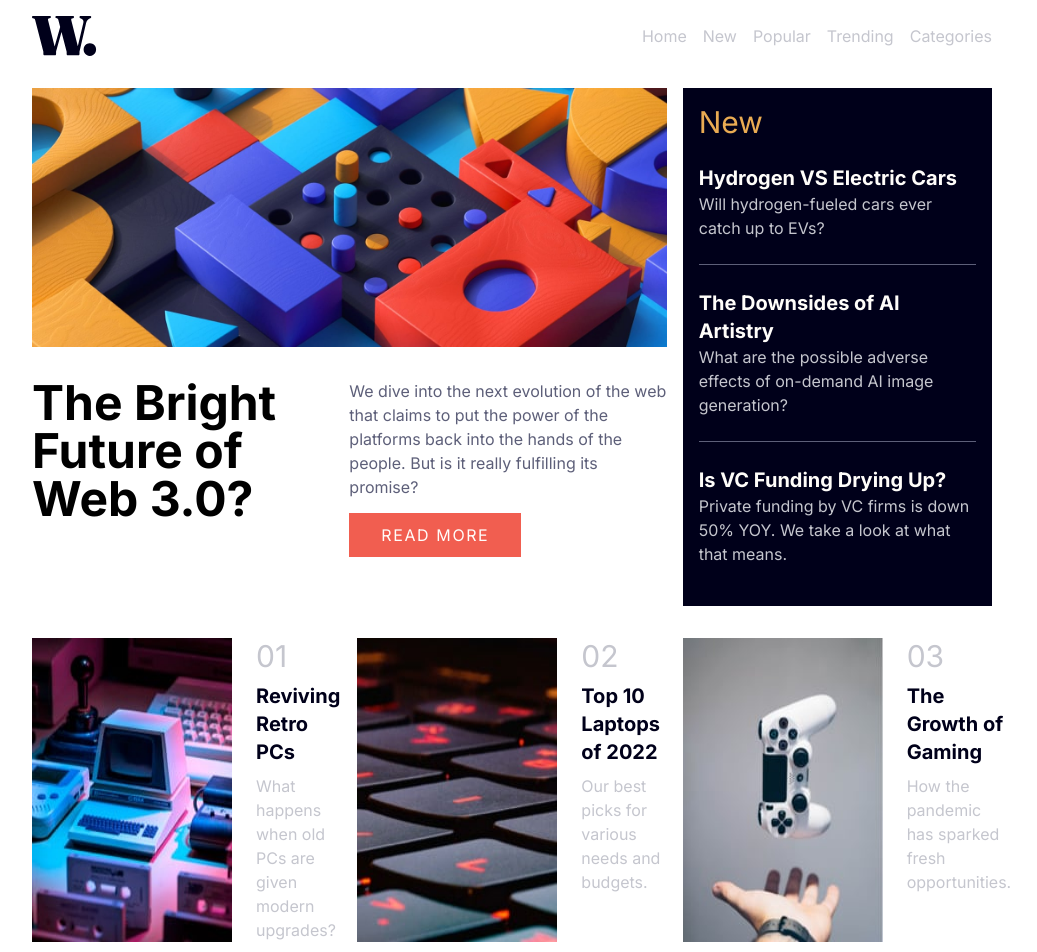
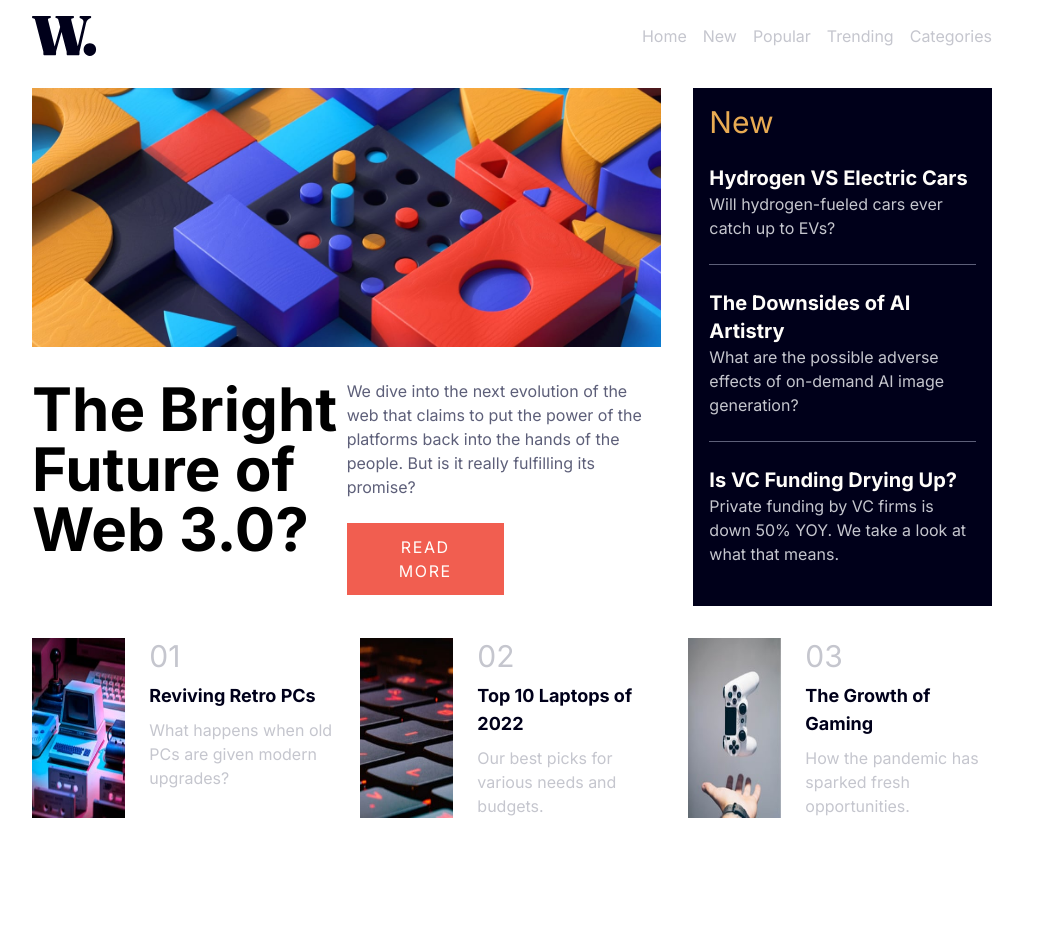
Before and after one commit to vitaovich/frontend-news-homepage, a Next.js app: page / in a window 1280 px wide. Shown: the top 952 px of the page, without its empty margins (128-1165 px from the left). After the commit the page ends 834 px from the top, so only its background shows below. Built offline with nearby package versions, Linux system fonts and the light colour scheme.

Commit message:
styling fixes

```diff
--- a/components/heroContainer.tsx
+++ b/components/heroContainer.tsx
@@ -3,7 +3,7 @@ import ArticleContainer from '@/components/articleContainer'
 
 const HeroContainer = () => {
     return (
-        <div className="grid grid-cols-1 gap-4 md:grid-cols-3">
+        <div className="grid grid-cols-1 gap-8 md:grid-cols-3">
             <div className='md:col-span-2'>
                 <div className='md:relative md:h-1/2'>
                     <Image
@@ -20,16 +20,16 @@ const HeroContainer = () => {
                         className='hidden md:block'
                     />
                 </div>
-                <div className="flex flex-col md:flex-row mt-8">
+                <div className="flex flex-col md:flex-row mt-8 space-y-8 md:space-y-0">
                     <div className='md:w-1/2'>
-                        <h1 className="text-5xl font-bold">The Bright Future of Web 3.0?</h1>
+                        <h1 className="text-6xl font-bold">The Bright Future of Web 3.0?</h1>
                     </div>
-                    <div className='md:w-1/2 space-y-6'>
+                    <div className='flex flex-col md:w-1/2 space-y-6'>
                         <p className="text-darkGrayishBlue">
                             We dive into the next evolution of the web that claims to put the power of the platforms back into the hands of the people.
                             But is it really fulfilling its promise?
                         </p>
-                        <div><a href="#" className="bg-softRed text-offWhite py-3 px-8 w-1/2 uppercase text-center tracking-widest hover:bg-veryDarkBlue">Read more</a></div>
+                        <a href="#" className="bg-softRed text-offWhite py-3 px-8 w-1/2 uppercase text-center tracking-widest hover:bg-veryDarkBlue">Read more</a>
                     </div>
                 </div>
             </div>
--- a/components/topic.tsx
+++ b/components/topic.tsx
@@ -1,19 +1,19 @@
 import Image from 'next/image'
 
-const Topic: React.FC<{ imagePath:string, imageAlt: string, header: string, title: string, content: string  }> = (props) => {
+const Topic: React.FC<{ imagePath: string, imageAlt: string, header: string, title: string, content: string }> = (props) => {
 
   return (
     <div className="flex flex-row">
+      <div className='relative w-1/3'>
         <Image
           alt={props.imageAlt}
           src={props.imagePath}
-              width={200}
-              height={254}
-              className='aspect-[4/4]'
+          fill
         />
-            <div className="flex flex-col ml-6 space-y-2">
+      </div>
+      <div className="flex flex-col ml-6 space-y-2 w-2/3">
         <h1 className="text-grayishBlue text-3xl">{props.header}</h1>
-              <h2 className="text-veryDarkBlue text-xl hover:text-softRed font-bold">{props.title}</h2>
+        <a href="#" className="text-veryDarkBlue text-lg hover:text-softRed font-bold">{props.title}</a>
         <p className="text-grayishBlue">{props.content}</p>
       </div>
     </div>
--- a/pages/index.tsx
+++ b/pages/index.tsx
@@ -35,7 +35,7 @@ export default function Home() {
       <div className="flex flex-col justify-center m-4 space-y-8 font-inter xl:w-3/4">
         <Nav />
         <HeroContainer />
-        <div className="grid grid-cols-1 md:grid-cols-3 gap-4">
+        <div className="grid grid-cols-1 md:grid-cols-3 gap-6">
           {
             topics.map((topic) => (
               <Topic key={topic.header} imagePath={topic.imagePath} imageAlt={topic.imageAlt} header={topic.header} title={topic.title} content={topic.content} />
```
Lines whose indentation alone changed are shown as unchanged.
